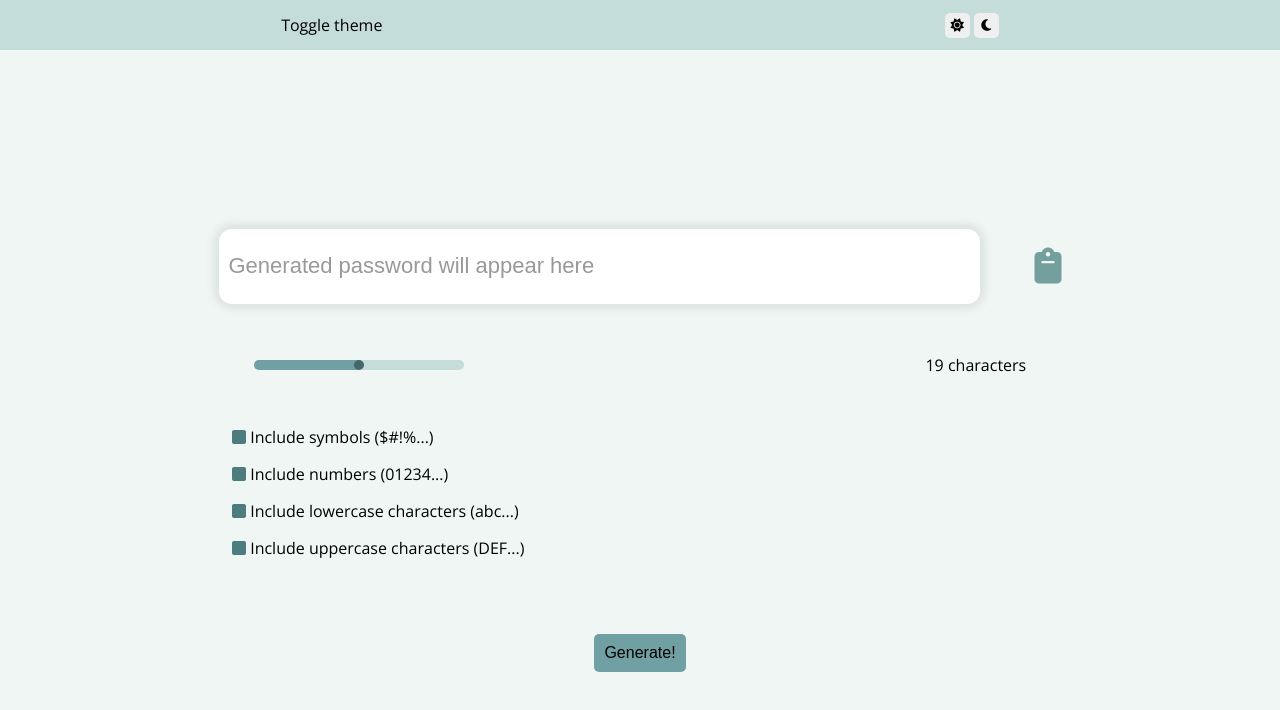
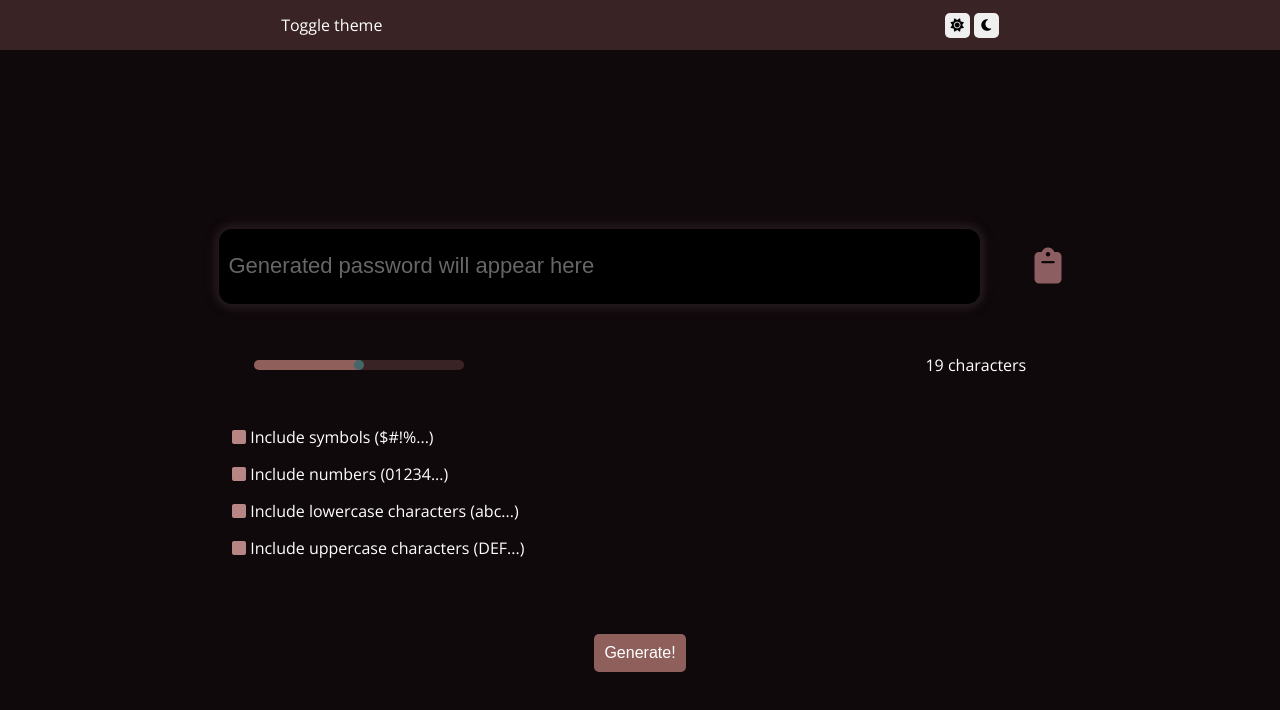
Before and after one commit to LePhenix47/Password-generator_Younes-Lahouiti, a website: page index.html in a window 1280 px wide. Both pictures are taken after a click on the button 986 px from the left and 25 px from the top of the page. Drawn offline with nearby package versions, Linux system fonts and the light colour scheme.

Commit message:
Ajout définitif du thème sombre

```diff
--- a/app.js
+++ b/app.js
@@ -38,6 +38,8 @@ function copyPasswordToClipboard() {
 }
 
 //Part 3
+const checkboxLabels = document.querySelectorAll(".password__checkboxes>*");
+console.log(checkboxLabels[0]);
 
 //Part 4
 
--- a/dark-mode.js
+++ b/dark-mode.js
@@ -0,0 +1,23 @@
+const body = document.body;
+
+const themeButtons = document.querySelectorAll(".theme__buttons>*");
+
+const lightThemeButton = themeButtons[0];
+
+const darkThemeButton = themeButtons[1];
+
+lightThemeButton.addEventListener("click", () => {
+  if (body.classList.contains("dark-mode")) {
+    body.classList.replace("dark-mode", "light-mode");
+  } else {
+    body.classList.add("light-mode");
+  }
+});
+
+darkThemeButton.addEventListener("click", () => {
+  if (body.classList.contains("light-mode")) {
+    body.classList.replace("light-mode", "dark-mode");
+  } else {
+    body.classList.add("dark-mode");
+  }
+});
--- a/style.scss
+++ b/style.scss
@@ -14,9 +14,6 @@ $color-input-range-btn--hover: darken($color-input-range-btn, 10%);
 
 $color-input-range-btn--active: lighten($color-input-range-btn, 10%);
 $color-input-range-btn--thumb: lighten($color-input-range-btn, 20%);
-
-
-$color-input-range-btn--hover: lighten($color-input-range-btn, 10%);
 
 $color-copy-btn: #8c5d61;
 $color-copy-btn--hover: lighten($color-copy-btn, 10%);
@@ -58,7 +55,116 @@ $color-checkboxes: #b78583;
 
     --bg-selection: orange;
     --color-selection: black;
+}
 
+
+.dark-mode {
+    $bg-body: #10090b;
+    $bg-color-input: black;
+    $txt-color-input: white;
+    $txt-color-input--active: darken($txt-color-input, 60%);
+
+    $color-input-shadow: #22191d;
+
+    $color-input-range-bg: #392325;
+
+
+    $color-input-range-btn: #8f5f5c;
+    $color-input-range-btn--hover: darken($color-input-range-btn, 10%);
+
+    $color-input-range-btn--active: lighten($color-input-range-btn, 10%);
+    $color-input-range-btn--thumb: lighten($color-input-range-btn, 20%);
+
+    $color-copy-btn: #8c5d61;
+    $color-copy-btn--hover: lighten($color-copy-btn, 10%);
+    $color-copy-btn--active: lighten($color-copy-btn, 20%);
+
+    $color-copy-btn-icon--hover: lighten($color-copy-btn , 10%);
+    $color-copy-btn-icon--active: lighten($color-copy-btn , 20%);
+
+    --bg-body: #{$bg-body};
+    --bg-color-input: #{$bg-color-input};
+
+    --txt-color-input: #{$txt-color-input};
+    --txt-color-input--active: #{$txt-color-input--active};
+
+    --color-input-shadow: #{$color-input-shadow};
+
+    --color-input-range-bg:#{$color-input-range-bg};
+
+    --color-input-range-btn:#{$color-input-range-btn};
+    --color-input-range-btn--hover: #{$color-input-range-btn--hover};
+    --color-input-range-btn--active: #{$color-input-range-btn--active};
+    --color-input-range-btn--thumb: #{$color-input-range-btn--thumb};
+
+    --color-copy-btn:#{$color-copy-btn};
+    --color-copy-btn--active: #{$color-copy-btn--active};
+    --color-copy-btn--hover: #{$color-copy-btn--hover};
+    --color-copy-btn-icon--hover: #{$color-copy-btn-icon--hover};
+    --color-copy-btn-icon--active: #{$color-copy-btn-icon--active};
+
+    --color-checkboxes:#{$color-checkboxes};
+
+    --color-input-range-btn--hover: #{$color-input-range-btn--hover};
+
+
+
+    --bg-selection: orange;
+    --color-selection: black;
+}
+
+.light-mode {
+    $bg-body: #eff6f4;
+    $bg-color-input: white;
+    $txt-color-input: black;
+    $txt-color-input--active: lighten($txt-color-input, 60%);
+    $color-input-shadow: #dfe6e2;
+    $color-input-range-bg: #c5ddda;
+    $color-input-range-btn--hover: lighten($color-input-range-btn, 10%);
+
+
+    $color-input-range-btn--hover: darken($color-input-range-btn, 10%);
+    $color-input-range-btn: #70a0a3;
+    $color-input-range-btn--hover: lighten($color-input-range-btn, 10%);
+    $color-input-range-btn--active: lighten($color-input-range-btn, 10%);
+    $color-input-range-btn--thumb: darken($color-input-range-btn, 20%);
+
+    $color-copy-btn: #739f9c;
+    $color-copy-btn--hover: darken($color-copy-btn, 10%);
+    $color-copy-btn--active: darken($color-copy-btn, 20%);
+
+    $color-copy-btn-icon--hover: lighten($color-copy-btn , 10%);
+    $color-copy-btn-icon--active: lighten($color-copy-btn , 20%);
+
+    $color-checkboxes: #4c7c7d;
+
+    --bg-body: #{$bg-body};
+    --bg-color-input: #{$bg-color-input};
+
+    --txt-color-input: #{$txt-color-input};
+    --txt-color-input--active: #{$txt-color-input--active};
+
+    --color-input-shadow: #{$color-input-shadow};
+
+    --color-input-range-bg:#{$color-input-range-bg};
+
+    --color-input-range-btn:#{$color-input-range-btn};
+    --color-input-range-btn--hover: #{$color-input-range-btn--hover};
+    --color-input-range-btn--active: #{$color-input-range-btn--active};
+    --color-input-range-btn--thumb: #{$color-input-range-btn--thumb};
+
+    --color-copy-btn:#{$color-copy-btn};
+    --color-copy-btn--active: #{$color-copy-btn--active};
+    --color-copy-btn--hover: #{$color-copy-btn--hover};
+    --color-copy-btn-icon--hover: #{$color-copy-btn-icon--hover};
+    --color-copy-btn-icon--active: #{$color-copy-btn-icon--active};
+
+    --color-checkboxes:#{$color-checkboxes};
+
+    --color-input-range-btn--hover: #{$color-input-range-btn--hover};
+
+    --bg-selection: blue;
+    --color-selection: white;
 }
 
 @media (prefers-color-scheme: light) {
@@ -161,8 +267,9 @@ body {
     font-family: Open sans,
         Helvetica,
         sans-serif;
-    background: var(--bg-body);
+    background-color: var(--bg-body);
     color: var(--txt-color-input);
+    transition: color 150ms ease-out, background-color 150ms ease-out;
 }
 
 
@@ -265,6 +372,10 @@ label {
     &__generated {
         @include center-flex;
 
+        @include mobile-only {
+            @include center-flex-column;
+        }
+
         &-text {
             background-color: var(--bg-color-input);
             color: var(--txt-color-input);
@@ -314,6 +425,10 @@ label {
         align-items: center;
         width: 71%;
         margin: 50px 0;
+
+        @include mobile-only {
+            @include center-flex-column;
+        }
 
         &-input {
             @include center-flex;
```
Also changed, not shown: style.css, 1 other file.
